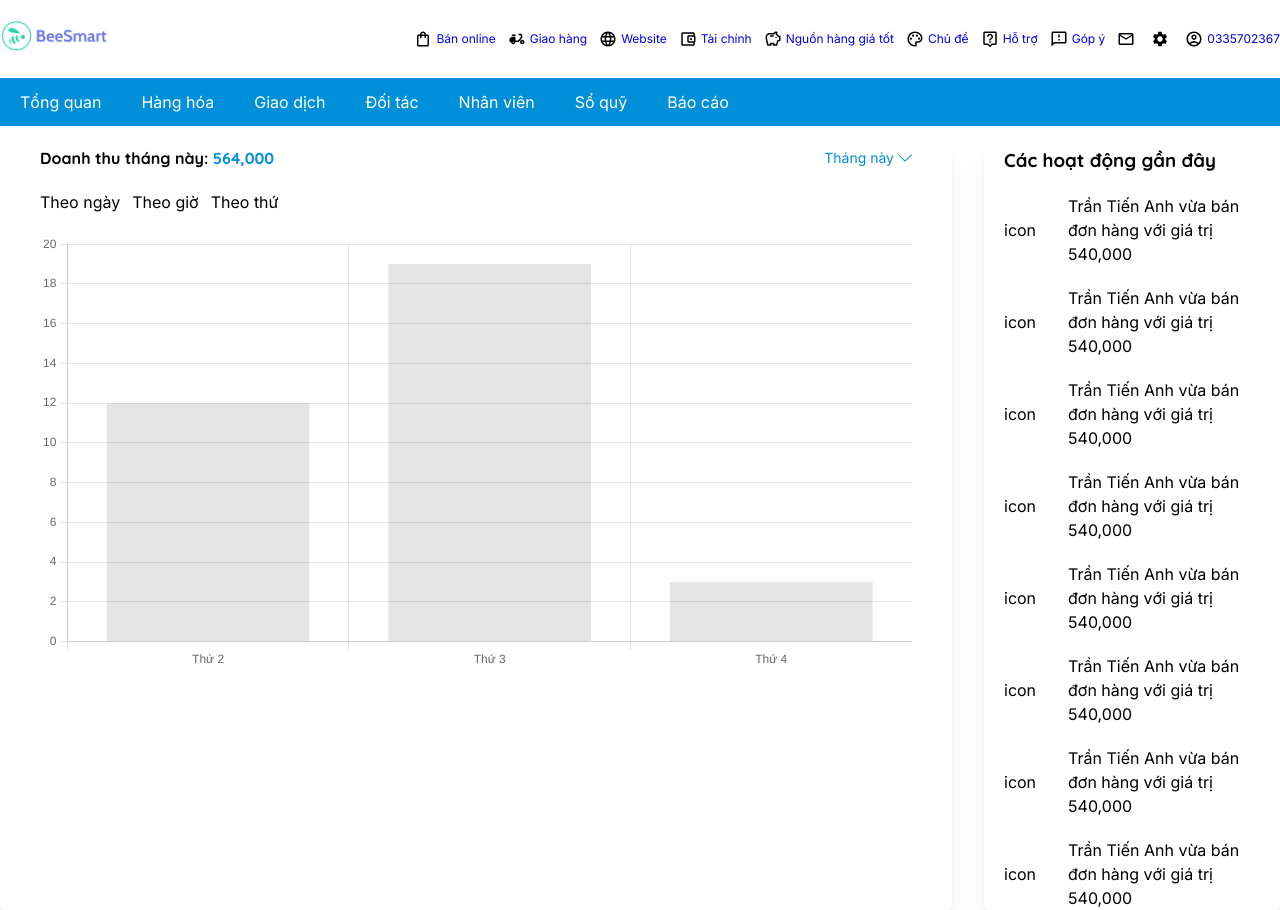
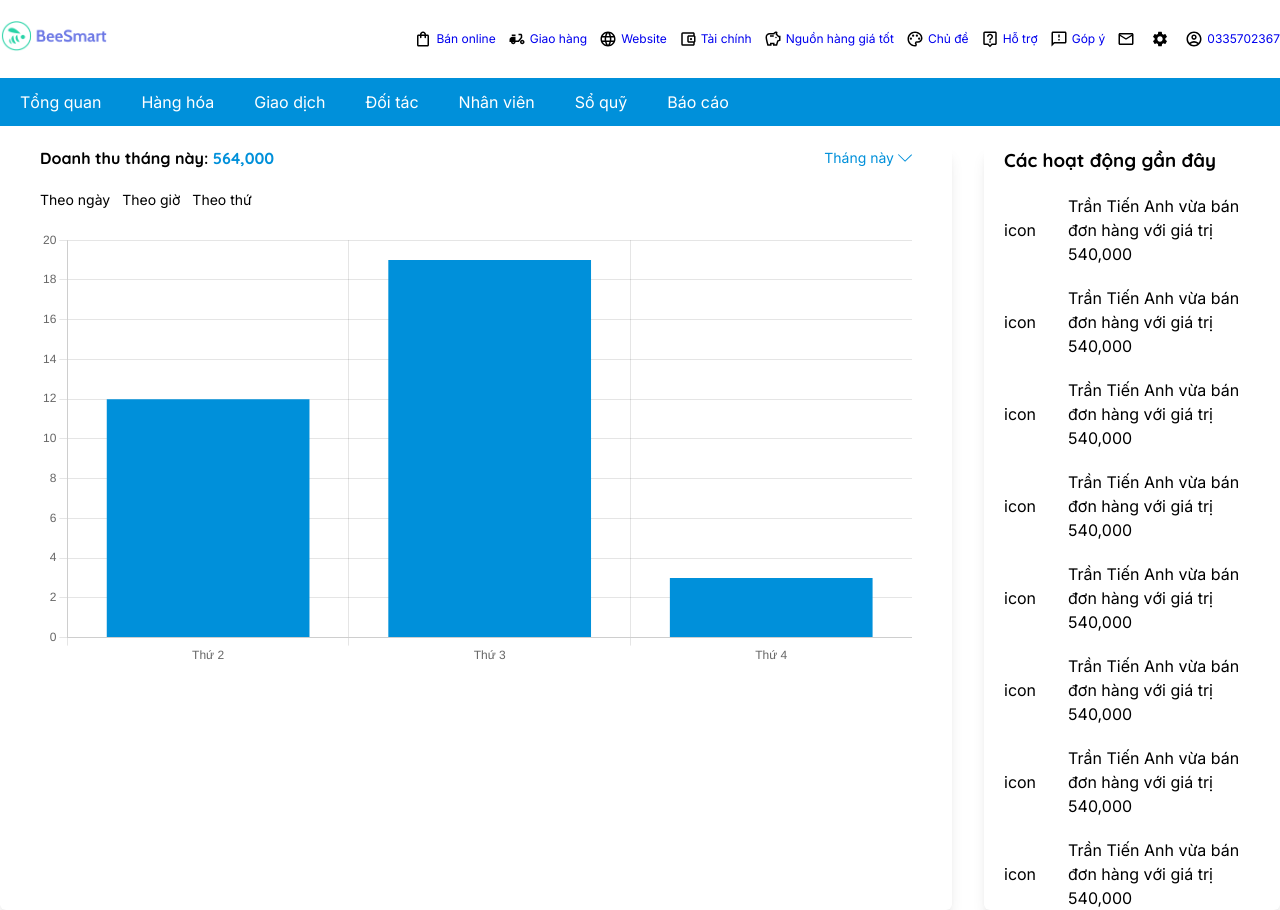
Before and after one commit to khangnguyen2100/next-13-sales-management-project, a Next.js app: page /admin/dashboard in a window 1280 px wide. Built offline with nearby package versions, Linux system fonts and the light colour scheme.

Commit message:
test commit

```diff
--- a/src/app/admin/dashboard/page.tsx
+++ b/src/app/admin/dashboard/page.tsx
@@ -19,7 +19,7 @@ function AdminDashBoard() {
               <SlArrowDown />
             </div>
           </div>
-          <div className='flex gap-x-3'>
+          <div className='flex gap-x-3 text-sm'>
             <span>Theo ngày</span>
             <span>Theo giờ</span>
             <span>Theo thứ</span>
--- a/src/components/admin/DashBoard/LineChart.tsx
+++ b/src/components/admin/DashBoard/LineChart.tsx
@@ -23,6 +23,7 @@ const data = {
   labels: ['Thứ 2', 'Thứ 3', 'Thứ 4'],
   datasets: [
     {
+      backgroundColor: '#0090da',
       label: 'Số lượng bán ra',
       data: [12, 19, 3],
       borderColor: 'rgba(255, 99, 132, 1)',
--- a/tailwind.config.ts
+++ b/tailwind.config.ts
@@ -23,7 +23,7 @@ const config: Config = {
         small: '640px',
         medium: '943px',
         large: '1220px',
-        xl:'1570px'
+        xl: '1570px',
       },
       colors: {
         primary: '#6B77E5',
```
Lines whose indentation alone changed are shown as unchanged.
